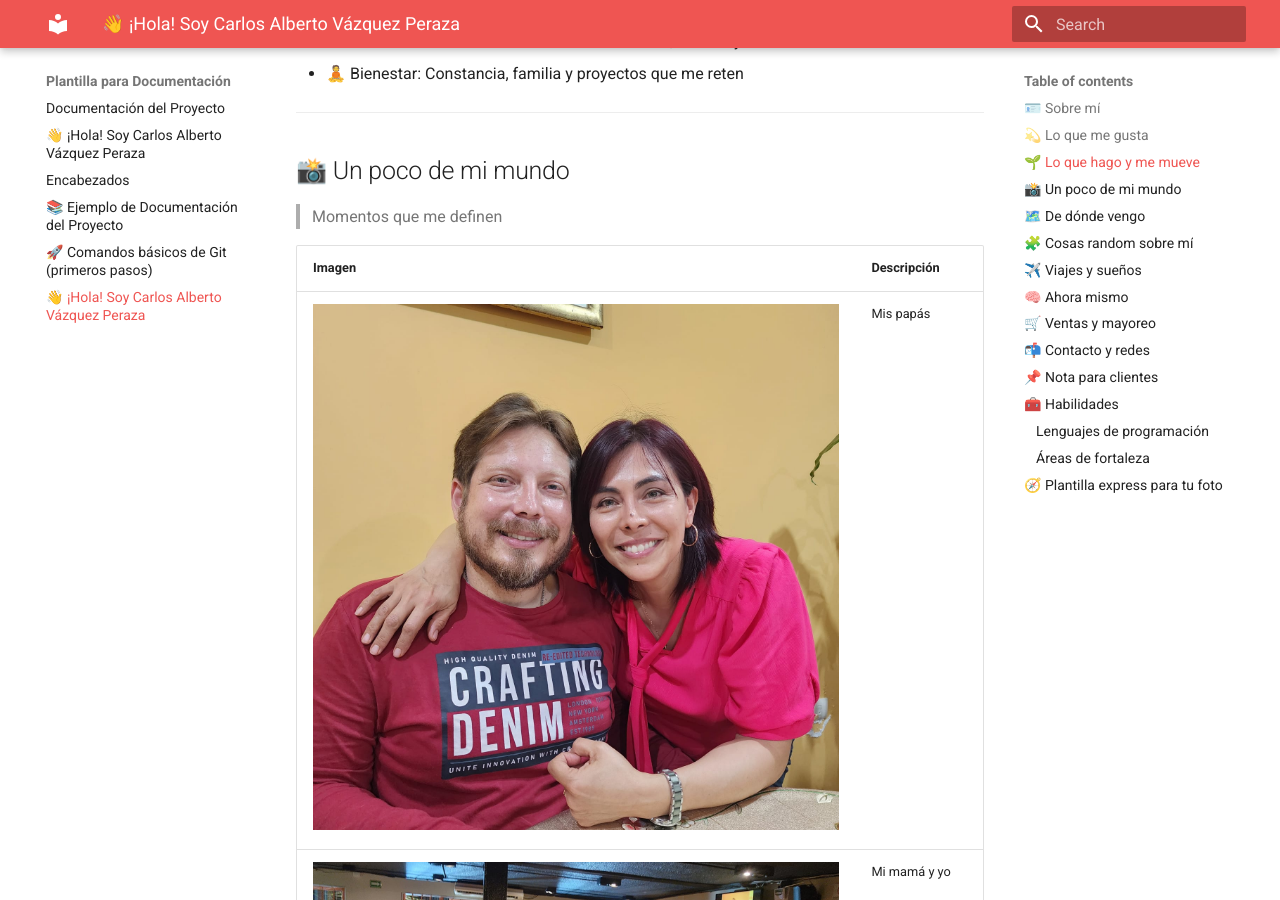
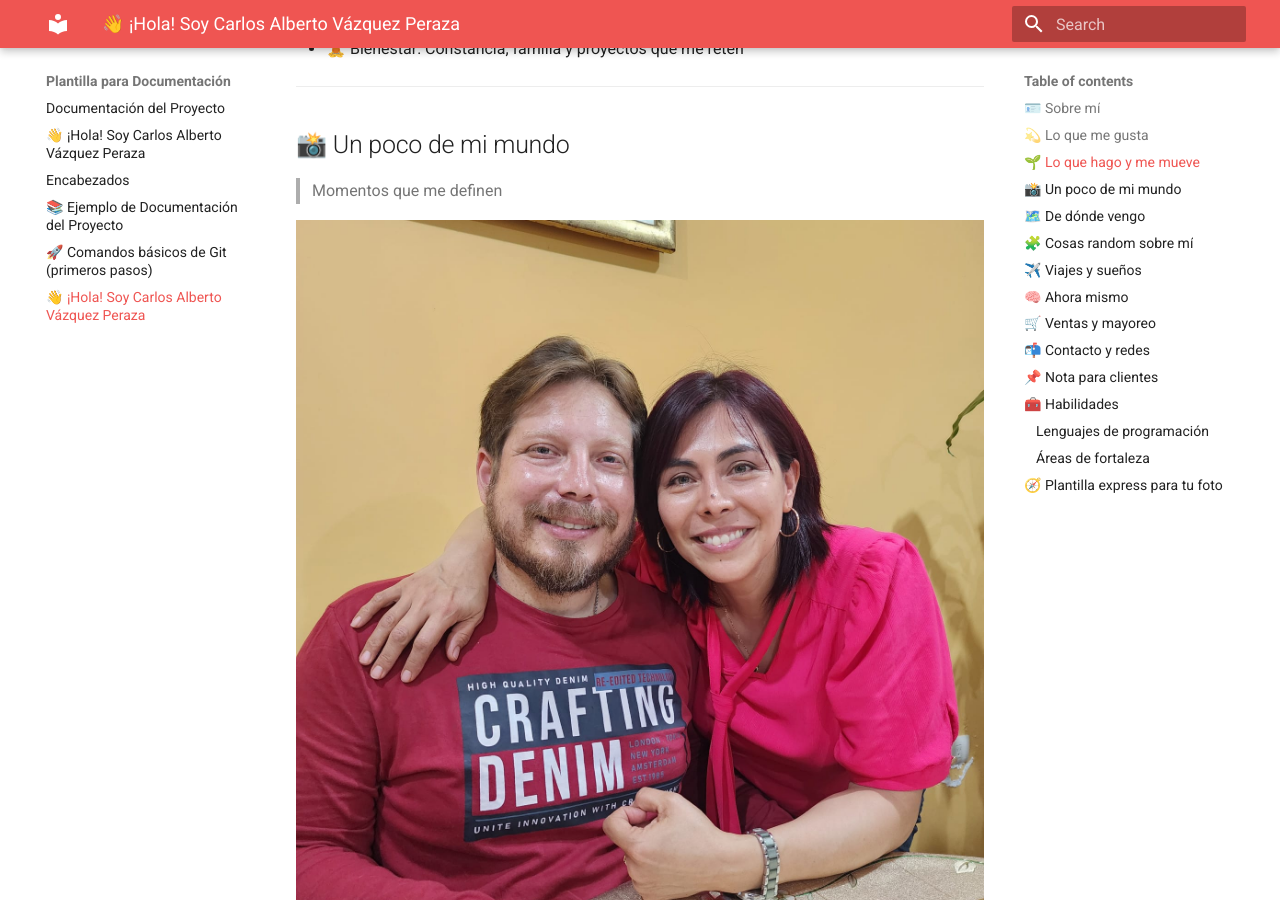
Before and after one commit to aaronale230707-cpu/Introduccion-a-la-mecatronica, an MkDocs documentation site: the page built from docs/presentacion.md, in a window 1280 px wide and 900 px high, scrolled down 1712 px. Built offline with MkDocs 1.6.1 and Material for MkDocs 9.7.7, drawn with Linux system fonts in a browser that asks for light colours.

Commit message:
Update presentacion.md

```diff
--- a/docs/presentacion.md
+++ b/docs/presentacion.md
@@ -3,7 +3,7 @@
 > “Hubo una vez que no chambié por 8 meses; gracias a Dios, al noveno mes nací.” ✨
 
 ![Foto de perfil](./recursos/imgs/yo.jpg)
-<img src="./recursos/imgs/yo.jpg" alt="Foto de perfil" width="360" />
+
 
 ---
 
@@ -38,11 +38,19 @@
 
 > Momentos que me definen
 
-| Imagen | Descripción |
-| --- | --- |
-| ![Mis papás](./recursos/imgs/papas.jpg) | Mis papás |
-| ![Mi mamá y yo](./recursos/imgs/mami.jpg) | Mi mamá y yo |
-| ![Yoko y Duquesita (falta Kiki)](./recursos/imgs/mascotas.jpg) | Yoko y Duquesita (falta Kiki) |
+![Mis papás](./recursos/imgs/papas.jpg)
+Mis papás
+
+---
+
+![Mi mamá y yo](./recursos/imgs/mami.jpg)
+Mi mamá y yo
+
+---
+
+![Yoko y Duquesita (falta Kiki)](./recursos/imgs/mascotas.jpg)
+Yoko y Duquesita (falta Kiki)
+
 
 ---
 
```
